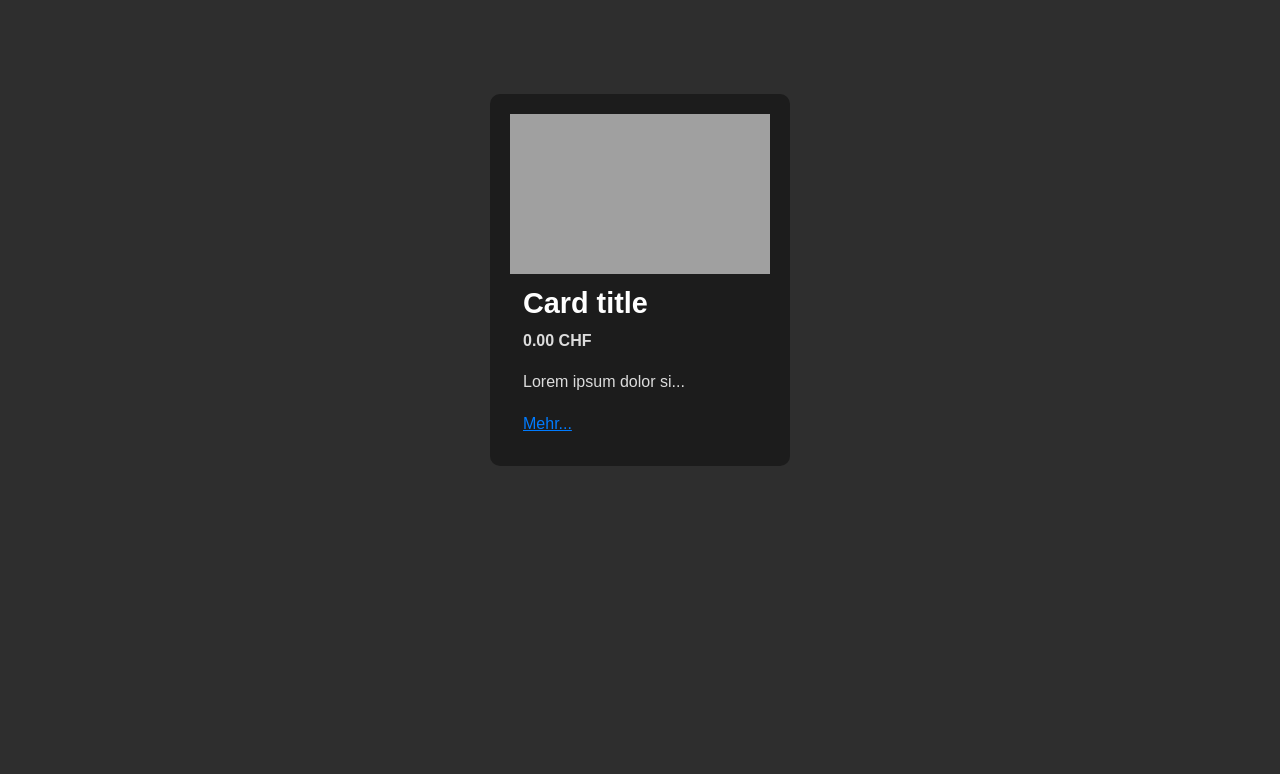
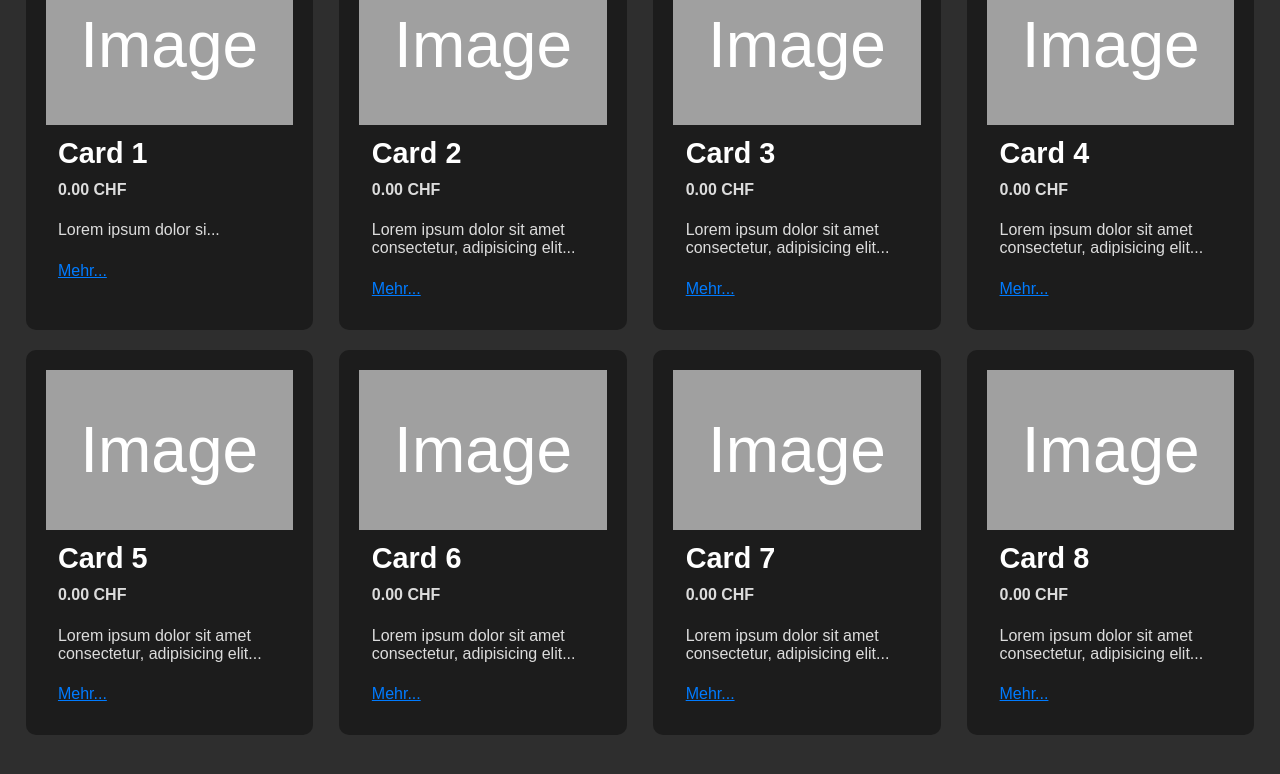
Before and after one commit to SSlisko/sandro_glenn_raul_piri_ipt8_2024, a Vue app in the folder frontend/frontend/: page / in a window 1280 px wide. Shown: the top 774 px of the page. Built offline with nearby package versions, Linux system fonts and the light colour scheme.

Commit message:
Fixed App.vue

```diff
--- a/frontend/frontend/index.html
+++ b/frontend/frontend/index.html
@@ -1,24 +1,12 @@
-<!doctype html>
+<!DOCTYPE html>
 <html lang="en">
   <head>
     <meta charset="UTF-8" />
-    <link rel="icon" type="image/svg+xml" href="/vite.svg" />
     <meta name="viewport" content="width=device-width, initial-scale=1.0" />
-    <title>Card</title>
-    <style>
-
-    </style>
+    <title>Vue App</title>
   </head>
   <body>
-    <div class="card">
-      <div class="card-image"></div>
-      <div class="card-body">
-        <h5 class="card-title">Card title</h5>
-        <p class="card-price">0.00 CHF</p>
-        <p class="card-ingredients" id="card-ingredients">Lorem ipsum dolor sit amet consectetur, adipisicing elit...</p>
-        <p class="card-mehr" id="card-mehr">Mehr...</p>
-      </div>
-    </div>
+    <div id="app"></div>
     <script type="module" src="/src/main.js"></script>
   </body>
 </html>
--- a/frontend/frontend/src/App.vue
+++ b/frontend/frontend/src/App.vue
@@ -3,28 +3,123 @@ import HelloWorld from './components/HelloWorld.vue'
 </script>
 
 <template>
-  <div>
+  <div class="container">
     <a href="https://vitejs.dev" target="_blank">
       <img src="/vite.svg" class="logo" alt="Vite logo" />
     </a>
     <a href="https://vuejs.org/" target="_blank">
       <img src="./assets/vue.svg" class="logo vue" alt="Vue logo" />
     </a>
+
+    <!-- Card Container -->
+    <div class="card-container">
+      <div class="card" v-for="n in 8" :key="n">
+        <div class="card-image">
+          Image
+        </div>
+        <div class="card-body">
+          <h5 class="card-title">Card {{ n }}</h5>
+          <p class="card-price">0.00 CHF</p>
+          <p class="card-ingredients" id="card-ingredients">Lorem ipsum dolor sit amet consectetur, adipisicing elit...</p>
+          <p class="card-mehr" id="card-mehr">Mehr...</p>
+        </div>
+      </div>
+    </div>
   </div>
-  <HelloWorld msg="Vite + Vue" />
 </template>
 
 <style scoped>
+* {
+  margin: 0;
+  padding: 0;
+  box-sizing: border-box;
+}
+
+body {
+  display: flex;
+  justify-content: center;
+  align-items: center;
+  height: 70vh;
+  background-color: #2e2e2e;
+  font-family: Arial, sans-serif;
+  padding: 2%;
+}
+
 .logo {
   height: 6em;
   padding: 1.5em;
   will-change: filter;
   transition: filter 300ms;
 }
+
 .logo:hover {
   filter: drop-shadow(0 0 2em #646cffaa);
 }
+
 .logo.vue:hover {
   filter: drop-shadow(0 0 2em #42b883aa);
 }
+
+/* Card Container Styling */
+.card-container {
+  display: flex;
+  flex-wrap: wrap;
+  justify-content: space-between;
+  gap: 20px;
+  margin-top: 20px;
+}
+
+/* Card Styling */
+.card {
+  width: calc(25% - 20px); /* Four cards per row with space between */
+  background-color: #1c1c1c;
+  border-radius: 10px;
+  overflow: hidden;
+  color: white;
+  padding: 20px;
+}
+
+.card-image {
+  width: 100%;
+  height: 20vh;
+  background-color: #a0a0a0;
+  display: flex;
+  justify-content: center;
+  align-items: center;
+  color: white;
+  font-size: 5vw;
+}
+
+.card-body {
+  padding: 5%;
+}
+
+.card-title {
+  color: white;
+  font-size: 1.8rem;
+  margin-bottom: 5%;
+}
+
+.card-price {
+  color: #dcdcdc;
+  font-size: 1rem;
+  font-weight: bold;
+  margin-bottom: 10%;
+}
+
+.card-ingredients {
+  color: #dcdcdc;
+  font-size: 1rem;
+  margin-bottom: 10%;
+}
+
+.card-mehr {
+  color: #007bff;
+  cursor: pointer;
+  text-decoration: underline;
+}
+
+.card-mehr:hover {
+  background-color: #0056b3;
+}
 </style>
```
